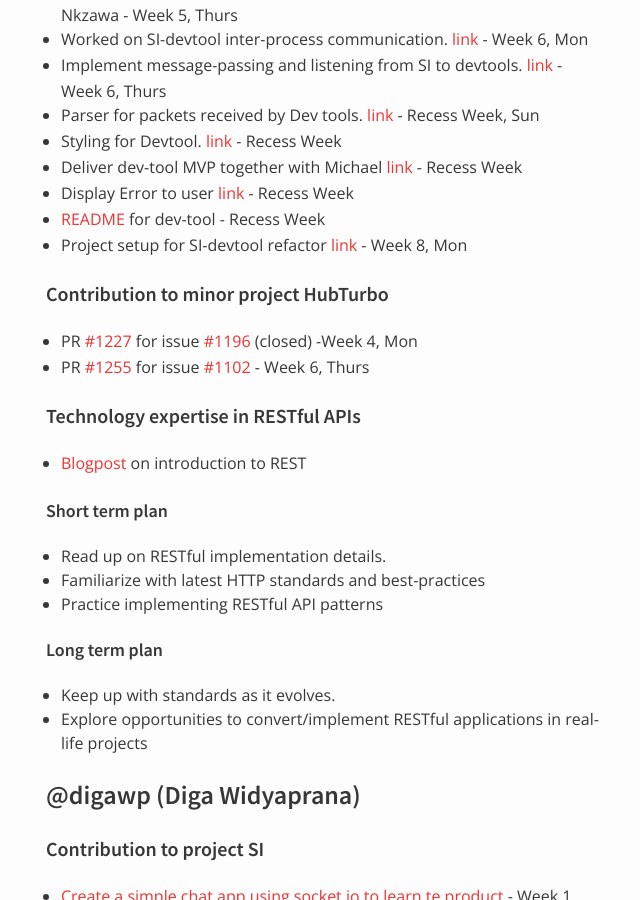
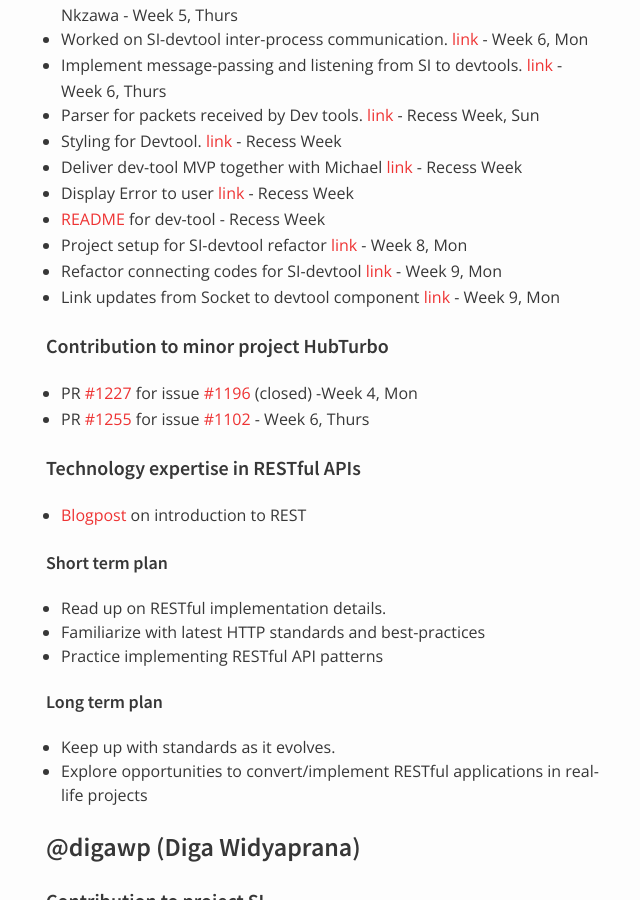
Before and after one commit to nus-oss/cs3281-AY1516S2-website, a Jekyll site: the page built from teams/socketio.md, in a window 1280 px wide and 900 px high, scrolled down 9771 px. Shown: the whole window, without its empty margins (324-964 px from the left). Built offline with Jekyll 4.4.1, drawn with Linux system fonts in a browser that asks for light colours.

Commit message:
update contribs

```diff
--- a/teams/socketio.md
+++ b/teams/socketio.md
@@ -290,6 +290,8 @@ Note: links to github commits represent the last commit for that contribution
 * Display Error to user [link](https://github.com/nus-fboa2016-si/socketio-devtool/commit/c21991bdc07c87ad33a5fc600499ff748a3af976) - Recess Week
 * [README](https://github.com/nus-fboa2016-si/socketio-devtool/blob/master/README.md) for dev-tool - Recess Week
 * Project setup for SI-devtool refactor [link](https://github.com/nus-fboa2016-si/socketio-devtool/commit/ed0472ac0f488333ba99b999e1f9d6dcfe39a79a) - Week 8, Mon
+* Refactor connecting codes for SI-devtool [link](https://github.com/nus-fboa2016-si/socketio-devtool/commit/b50d17f1e43d6685f69cedd112d7929172d30fcd) - Week 9, Mon
+* Link updates from Socket to devtool component [link](https://github.com/nus-fboa2016-si/socketio-devtool/commit/535759802c011499c9ce0623be306d7f53f56428) - Week 9, Mon
 
 #### Contribution to minor project HubTurbo
 * PR [#1227](https://github.com/HubTurbo/HubTurbo/pull/1227) for issue [#1196](https://github.com/HubTurbo/HubTurbo/issues/1196) (closed) -Week 4, Mon
```
